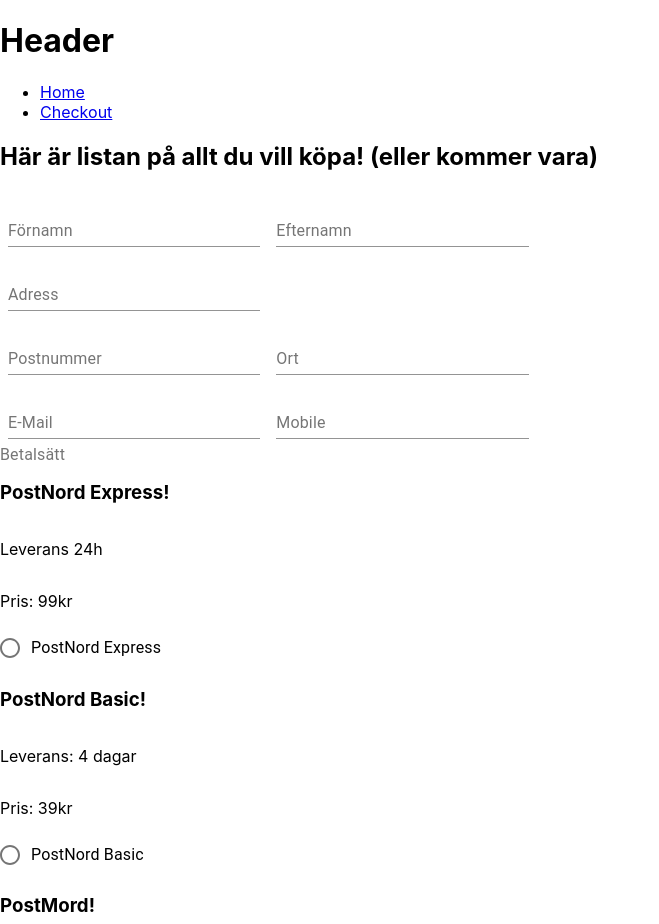
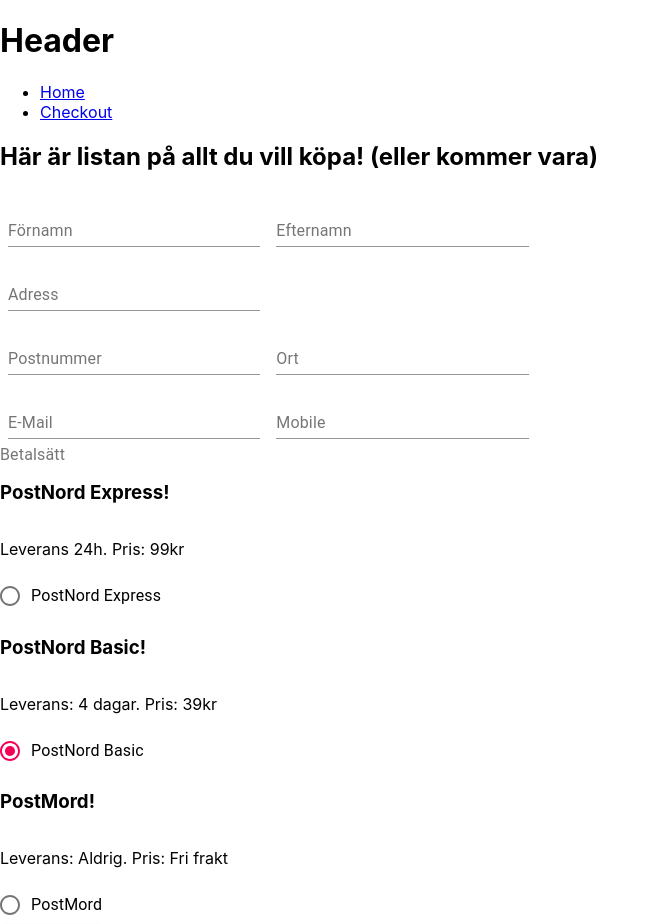
Before and after one commit to Anne-Lie-Back/react-webshop, a React (Create React App) app: page /checkout in a window 1280 px wide. Shown: the top 924 px of the page, without its empty margins (0-659 px from the left). Built offline with nearby package versions, Linux system fonts and the light colour scheme.

Commit message:
problems with wrong state.shippinMethod value

```diff
--- a/src/components/checkout/CheckOut.tsx
+++ b/src/components/checkout/CheckOut.tsx
@@ -34,7 +34,7 @@
             eMail:'',
             mobNr: '',
 
-            shippingMethod: '',
+            shippingMethod: 'PostNord Basic',
             shippingCost: '',
             deliveryDate:'',
         }
@@ -62,13 +62,17 @@
       handleEMailInput = (event: { target: { value: any } }) => this.setState({eMail:event.target.value})
       handleMobNrInput = (event: { target: { value: any } }) => this.setState({mobNr:event.target.value})
 
+      //Sets shippinMethod-state value
       handleShippingRadio = (event: { target: { value: any; }; }) => {
           this.setState({shippingMethod:event.target.value})
-          console.log(this.state.shippingMethod)
           this.setShipmentDetails()
         }
 
+        //Sets shipment Details such as wich price and how many days depending on shipmentMethod.
+        //THIS DOESN'T WORK!!! (wrong already in handleShippingMethod).
+        //Console.logs the most recent value, not the current
     setShipmentDetails = () =>{
+        console.log(this.state.shippingMethod)
         if(this.state.shippingMethod === 'PostNord Express'){
             this.setState({deliveryDate:'24h från nu'})
             this.setState({shippingCost: 99})
@@ -84,9 +88,10 @@
     }
 
 
-
+    //Console logs Current shippingMethod-value, but TWO OF THEM
 
     render(){
+        console.log(this.state.shippingMethod)
         let total = 500 + this.state.shippingCost
         const { step } = this.state
         switch(step){
--- a/src/components/checkout/Shipping.tsx
+++ b/src/components/checkout/Shipping.tsx
@@ -55,30 +55,30 @@
     )}
   } */
 
+  //Logs the correct current value
+    console.log(props.shippingMethod)
+
     return (
       <>
         <FormControl component="fieldset">
           <FormLabel component="legend">Betalsätt</FormLabel>
-          <RadioGroup aria-label="gender" name="gender1" onChange={props.onRadioChange}>
+          <RadioGroup aria-label="gender" name="gender1" value = {props.shippingMethod} onChange={props.onRadioChange}>
             <h3>PostNord Express!</h3>
-            <p>Leverans 24h </p>
-            <p>Pris: 99kr</p>
+            <p>Leverans 24h. Pris: 99kr </p>
             <FormControlLabel
               value="PostNord Express"
               control={<Radio />}
               label="PostNord Express" />
 
             <h3>PostNord Basic!</h3>
-            <p>Leverans: 4 dagar </p>
-            <p>Pris: 39kr</p>
+            <p>Leverans: 4 dagar. Pris: 39kr</p>
             <FormControlLabel
                 value="PostNord Basic"
                 control={<Radio />}
                 label="PostNord Basic" />
 
             <h3>PostMord!</h3>
-            <p>Leverans: Aldrig </p>
-            <p>Pris: Fri frakt</p>
+            <p>Leverans: Aldrig. Pris: Fri frakt </p>
             <FormControlLabel
                 value="PostMord"
                 control={<Radio />}
```
